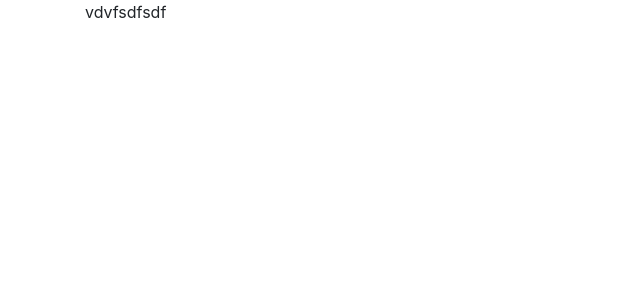
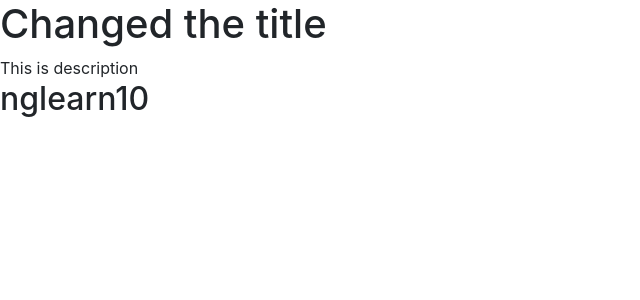
Before and after one commit to indreshpratap/nglearn10, an Angular app: page / in a window 1280 px wide. Shown: the top 300 px of the page, without its empty margins (0-640 px from the left). Built offline with nearby package versions, Linux system fonts and the light colour scheme.

Commit message:
added header component

```diff
--- a/src/app/app.component.html
+++ b/src/app/app.component.html
@@ -1,3 +1,4 @@
-<div class="container">
-  vdvfsdfsdf
+<app-header></app-header>
+<div>
+ <h2> {{ title }} </h2>
 </div>
--- a/src/app/app.module.ts
+++ b/src/app/app.module.ts
@@ -2,10 +2,12 @@ import { BrowserModule } from '@angular/platform-browser';
 import { NgModule } from '@angular/core';
 
 import { AppComponent } from './app.component';
+import { HeaderComponent } from './header.component';
 
 @NgModule({
   declarations: [
-    AppComponent
+    AppComponent,
+    HeaderComponent
   ],
   imports: [
     BrowserModule
--- /dev/null
+++ b/src/app/header.component.ts
@@ -0,0 +1,21 @@
+import {Component} from '@angular/core';
+
+@Component({
+    selector:"app-header",
+    template:`
+    <header>
+        <h1>{{ title }}</h1>
+
+        <div> {{ description }}</div>
+    </header>
+    `
+})
+export class  HeaderComponent {
+ title = "Angular Application";
+ description = "This is description";
+ constructor(){
+     setTimeout(() => {
+            this.title = "Changed the title";
+     }, 5000);
+ }
+}
```
Also changed, not shown: src/app/app.component.ts (+4 -3 lines).
